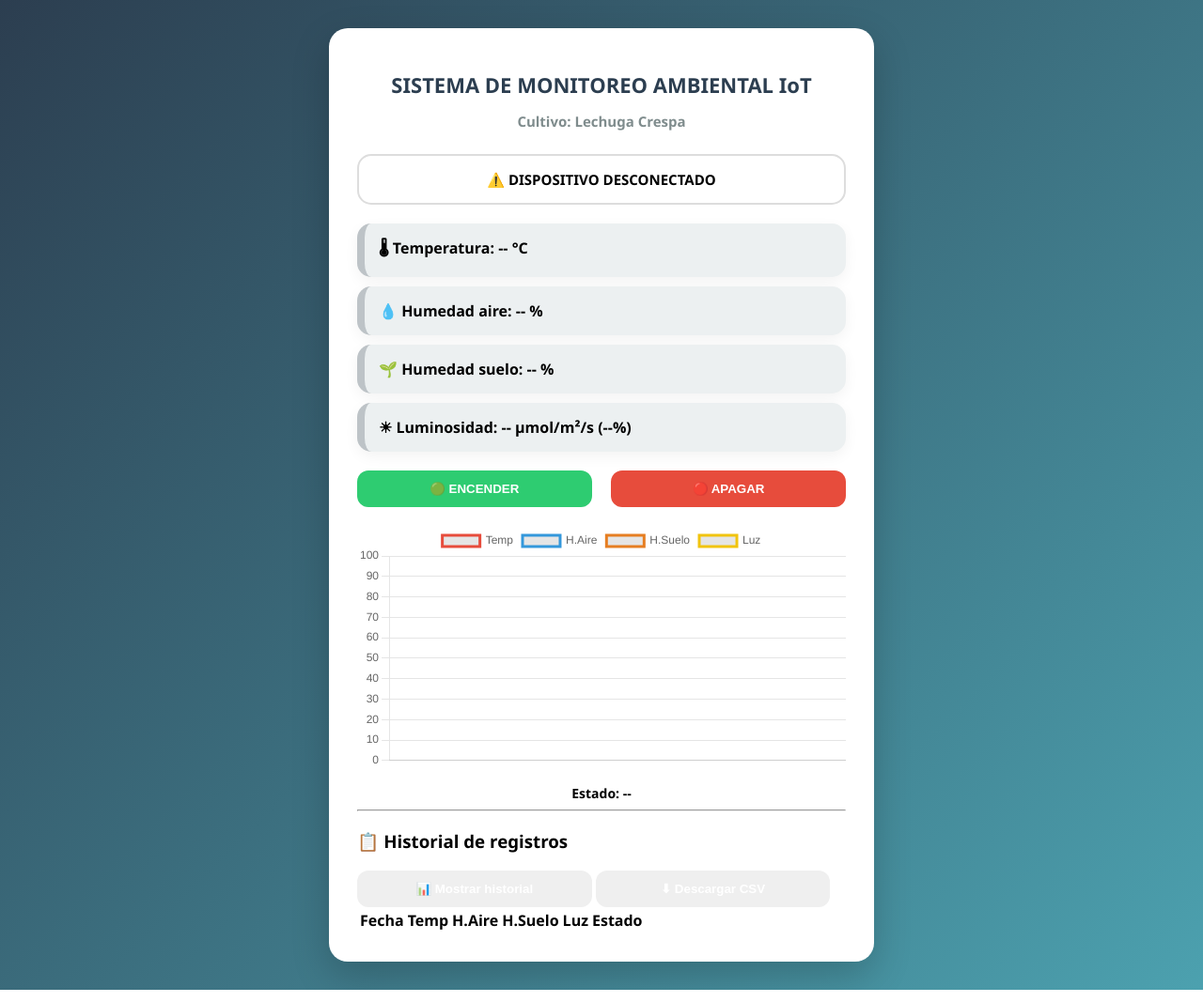
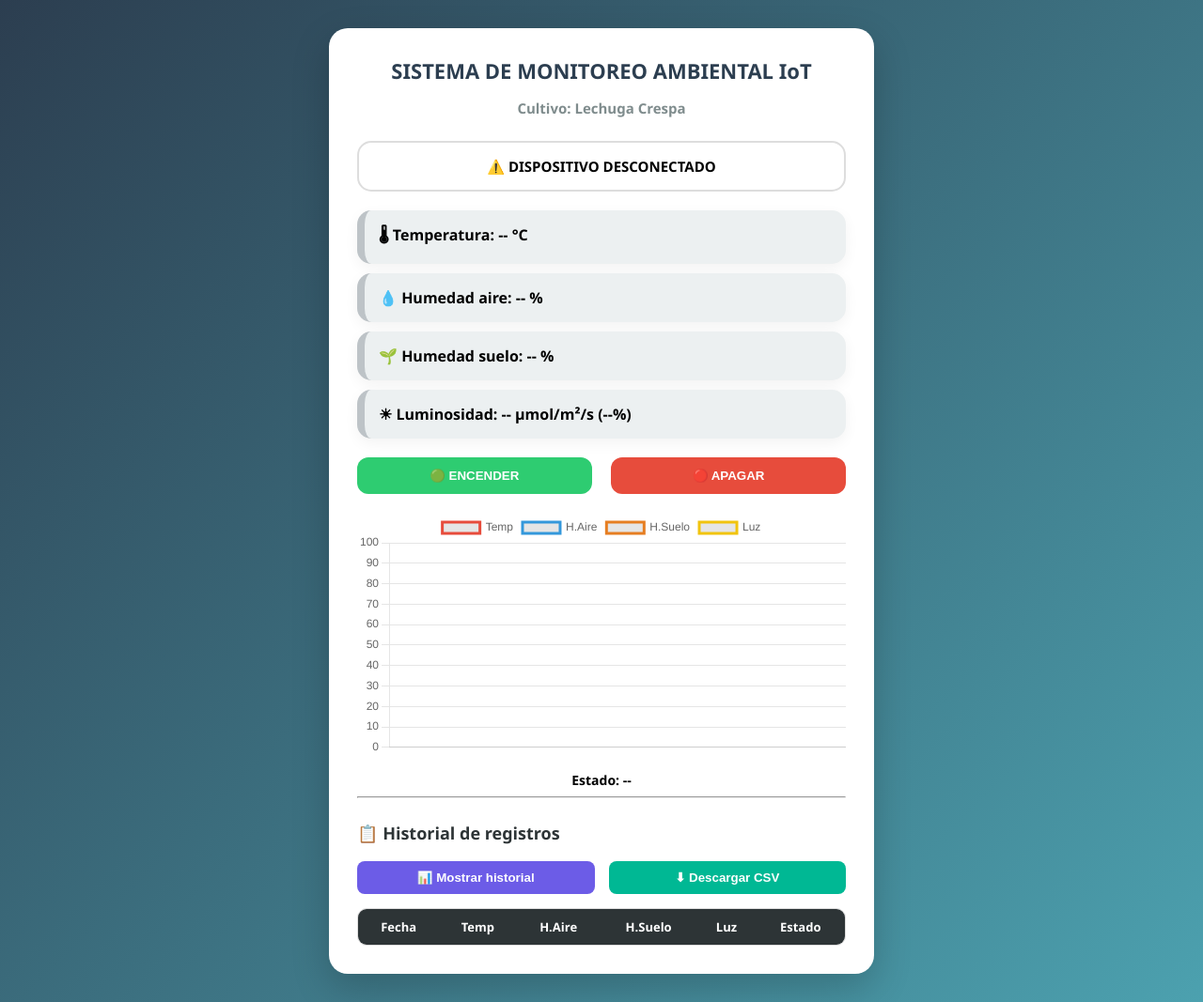
Before and after one commit to SGQ29/iot-lechuga, a Flask app: page / in a window 1280 px wide. Shown: the whole page at 94% size. Run offline with Flask 3, Linux system fonts and the light colour scheme; lists and menus that the app fills with data are empty.

Commit message:
Update style.css

```diff
--- a/static/css/style.css
+++ b/static/css/style.css
@@ -1,8 +1,10 @@
+/* --- ESTILOS GENERALES --- */
 body {
     font-family: 'Segoe UI', sans-serif;
     background: linear-gradient(135deg, #2c3e50, #4ca1af);
     margin: 0;
     padding: 0;
+    min-height: 100vh;
 }
 
 .container {
@@ -19,6 +21,7 @@ h1 {
     font-size: 22px;
     text-align: center;
     color: #2c3e50;
+    margin-top: 0;
 }
 
 h2 {
@@ -28,7 +31,13 @@ h2 {
     margin-bottom: 25px;
 }
 
-/* Tarjetas */
+h3 {
+    font-size: 18px;
+    color: #2d3436;
+    margin-top: 25px;
+}
+
+/* --- TARJETAS DE SENSORES --- */
 .card {
     padding: 15px;
     margin: 10px 0;
@@ -56,7 +65,7 @@ h2 {
     border-left-color: #c0392b;
 }
 
-/* Diagnóstico */
+/* --- DIAGNÓSTICO Y ALERTAS --- */
 .diagnostico-box {
     padding: 15px;
     text-align: center;
@@ -84,7 +93,7 @@ h2 {
     50% { opacity: 0.6; }
 }
 
-/* Botones */
+/* --- BOTONES DE CONTROL --- */
 .botones {
     display: flex;
     justify-content: space-between;
@@ -92,22 +101,31 @@ h2 {
 }
 
 button {
-    width: 48%;
-    padding: 12px;
-    border: none;
-    border-radius: 12px;
     cursor: pointer;
     font-weight: bold;
-    color: white;
     transition: 0.3s;
+    border: none;
 }
 
 button:hover {
     transform: scale(1.05);
 }
 
-.on { background: #2ecc71; }
-.off { background: #e74c3c; }
+.on {
+    width: 48%;
+    padding: 12px;
+    border-radius: 12px;
+    background: #2ecc71;
+    color: white;
+}
+
+.off {
+    width: 48%;
+    padding: 12px;
+    border-radius: 12px;
+    background: #e74c3c;
+    color: white;
+}
 
 .estado {
     margin-top: 15px;
@@ -115,3 +133,76 @@ button:hover {
     font-weight: bold;
     font-size: 14px;
 }
+
+/* --- SECCIÓN DE HISTORIAL --- */
+.botones-historial {
+    display: flex;
+    gap: 15px;
+    margin-bottom: 15px;
+    justify-content: center;
+}
+
+.btn-historial {
+    background-color: #6c5ce7; /* MORADO MODERNO */
+    color: white;
+    padding: 10px 18px;
+    border-radius: 8px;
+    flex: 1;
+}
+
+.btn-historial:hover {
+    background-color: #4b3dbb;
+}
+
+.btn-descarga {
+    background-color: #00b894; /* VERDE TURQUESA */
+    color: white;
+    padding: 10px 18px;
+    border-radius: 8px;
+    flex: 1;
+}
+
+.btn-descarga:hover {
+    background-color: #009e7a;
+}
+
+/* --- TABLA DE DATOS --- */
+.tabla-container {
+    max-height: 300px;
+    overflow-y: auto;
+    border-radius: 10px;
+    border: 1px solid #ddd;
+    margin-top: 10px;
+}
+
+#tabla-historial {
+    width: 100%;
+    border-collapse: collapse;
+    background-color: white;
+    font-size: 13px;
+}
+
+#tabla-historial th {
+    background-color: #2d3436;
+    color: white;
+    padding: 10px;
+    position: sticky;
+    top: 0;
+}
+
+#tabla-historial td {
+    padding: 8px;
+    border-bottom: 1px solid #eee;
+    text-align: center;
+    color: #2d3436;
+}
+
+#tabla-historial tr:nth-child(even) {
+    background-color: #f8f9fa;
+}
+
+/* Ajuste para el canvas del gráfico */
+canvas {
+    max-width: 100%;
+    margin-top: 20px;
+}
```
